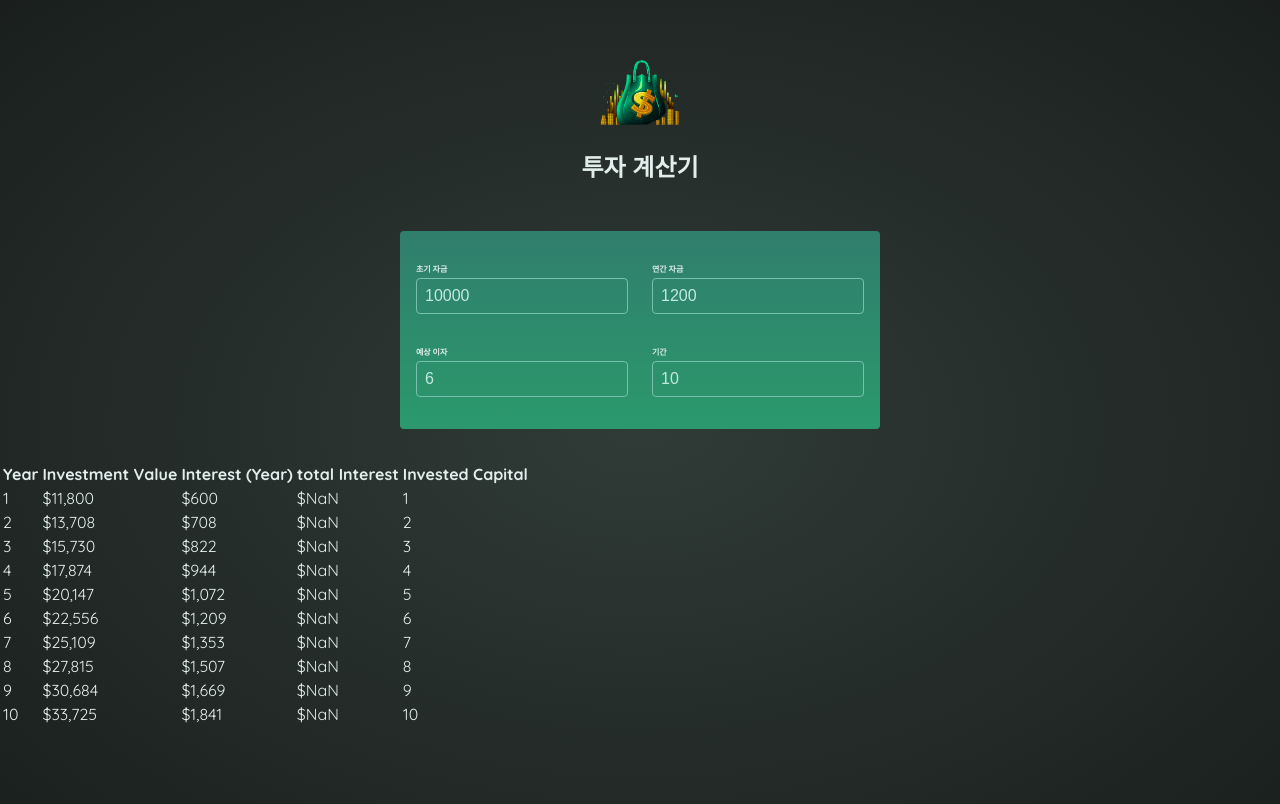
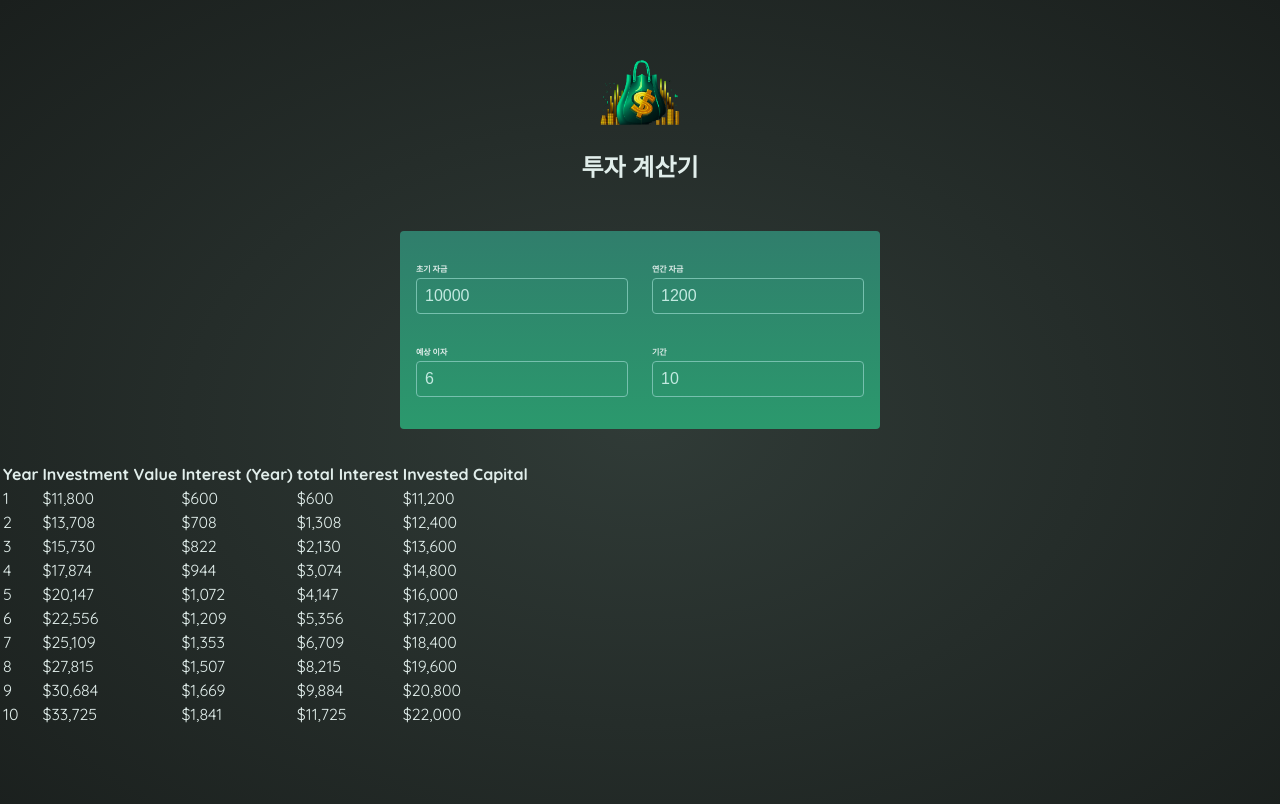
Before and after one commit to seong-94/udemy-study, a React (Vite) app: page / in a window 1280 px wide. Shown: the top 804 px of the page. Built offline with nearby package versions, Linux system fonts and the light colour scheme.

Commit message:
강의 102 업데이트

```diff
--- a/src/components/Results.jsx
+++ b/src/components/Results.jsx
@@ -2,7 +2,8 @@
 
 export default function Results({ input }) {
   const userData = calculateInvestmentResults(input);
-  const initialInvestment = userData[0];
+  const initialInvestment =
+    userData[0].valueEndOfYear - userData[0].interest - userData[0].annualInvestment;
   return (
     <table>
       <thead>
@@ -16,14 +17,17 @@
       </thead>
       <tbody>
         {userData.map((yearData) => {
-          const totaInterest = yearData.valueEndOfYear - yearData.annualInvestment * yearData.year;
+          const totalInterest =
+            yearData.valueEndOfYear - yearData.annualInvestment * yearData.year - initialInvestment;
+          const totalAmountInvested = yearData.valueEndOfYear - totalInterest;
+
           return (
             <tr key={yearData.year}>
               <td>{yearData.year}</td>
               <td>{formatter.format(yearData.valueEndOfYear)}</td>
               <td>{formatter.format(yearData.interest)}</td>
-              <td>{formatter.format(yearData.totaInterest)}</td>
-              <td>{yearData.year}</td>
+              <td>{formatter.format(totalInterest)}</td>
+              <td>{formatter.format(totalAmountInvested)}</td>
             </tr>
           );
         })}
```
